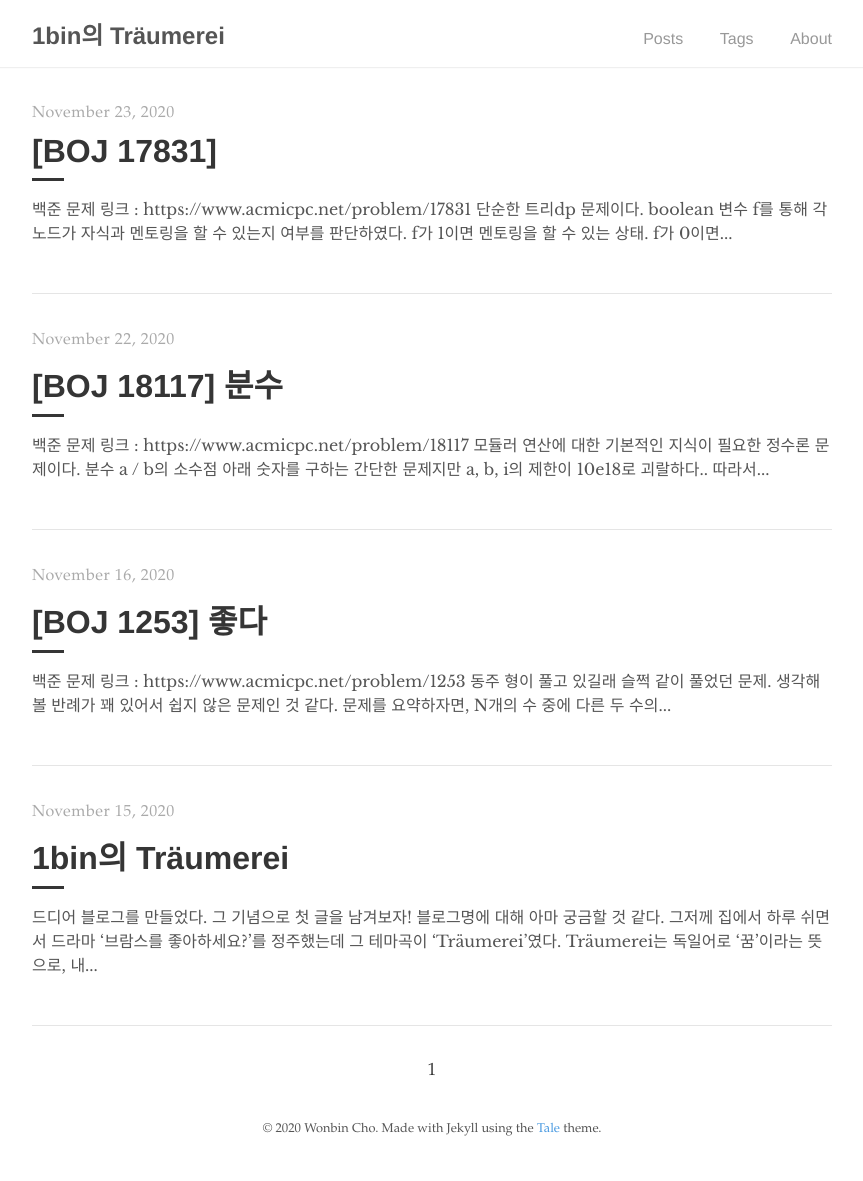
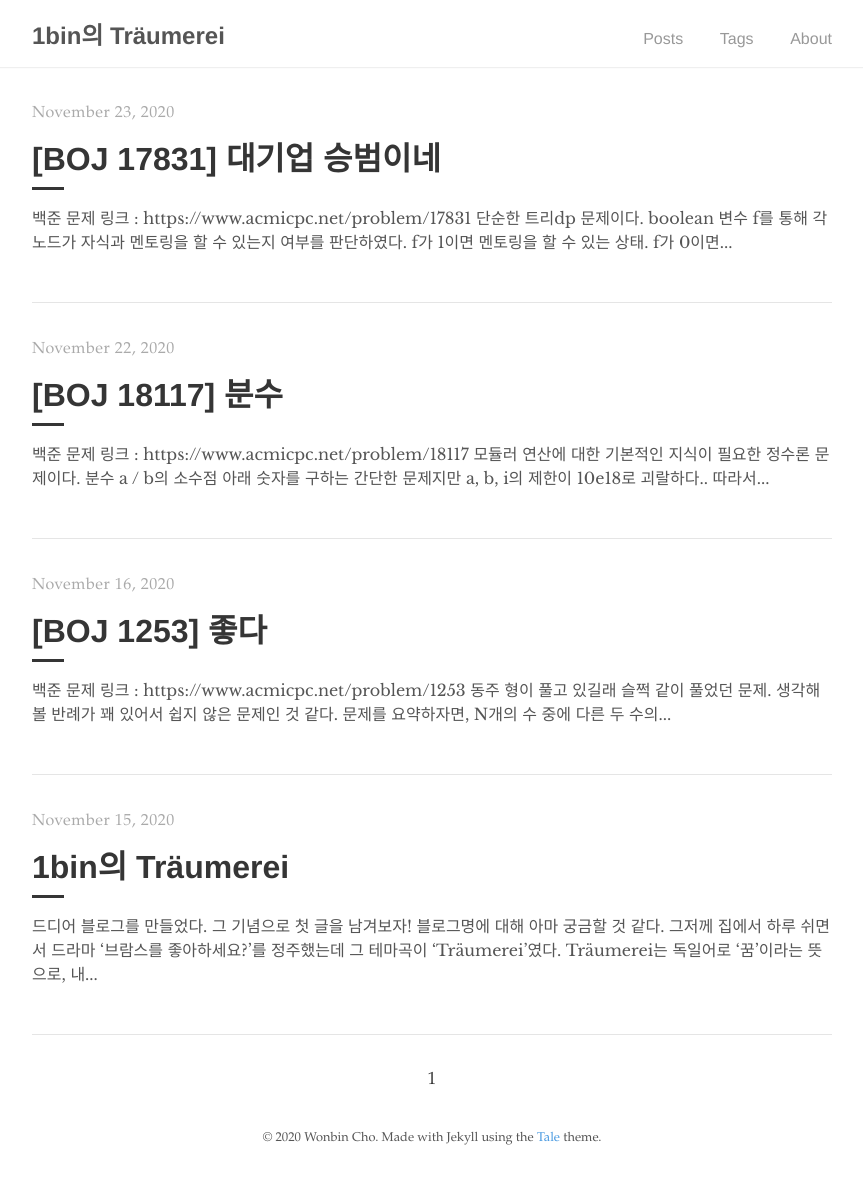
Before and after one commit to 1bin01/1bin01.github.io, a Jekyll site: the page built from index.html, in a window 1280 px wide. Shown: the whole page, without its empty margins (208-1071 px from the left). Built offline with Jekyll 4.4.1, drawn with Linux system fonts in a browser that asks for light colours; the list of posts is cut into pages by our own code.

Commit message:
Update 2020-11-23-boj-17831.md

```diff
--- a/_posts/2020-11-23-boj-17831.md
+++ b/_posts/2020-11-23-boj-17831.md
@@ -1,6 +1,6 @@
 ---
 layout: post
-title:  "[BOJ 17831]"
+title:  "[BOJ 17831] 대기업 승범이네"
 author: "1bin"
 comments: true
 tags: Tale
```
